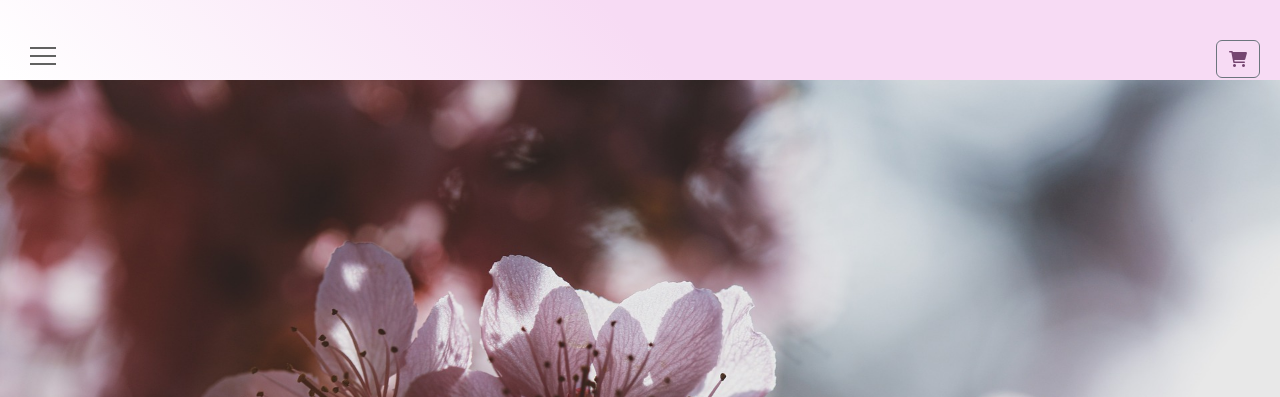
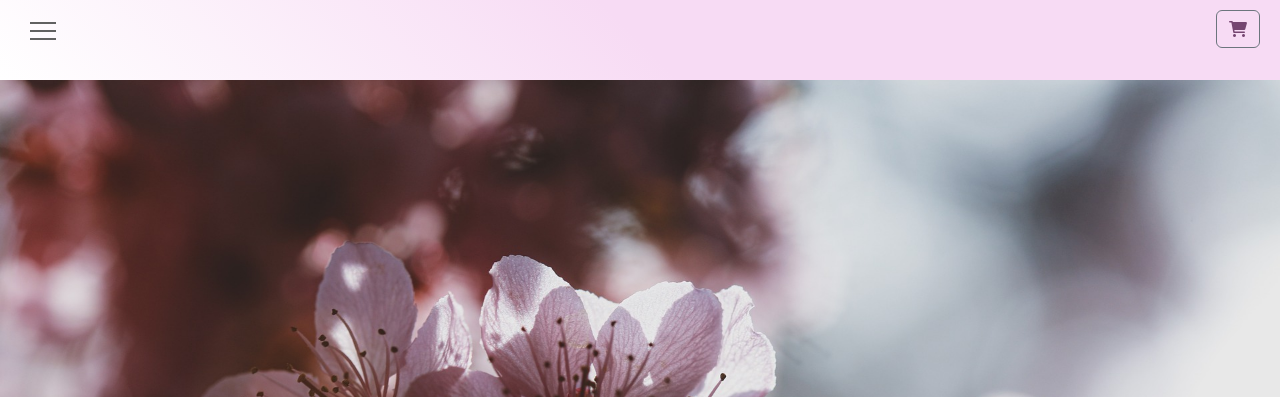
Before and after one commit to PabloGalindoRoldan/javaScript, a plain HTML site: page index.html in a window 1280 px wide. Shown: the top 397 px of the page. Drawn offline with nearby package versions, Linux system fonts and the light colour scheme; a web font is replaced by a local one.

Commit message:
Arregle un problema de diseño

```diff
--- a/css/styles.scss
+++ b/css/styles.scss
@@ -72,7 +72,7 @@ $text: 'Raleway','Lucida Sans', 'Lucida Sans Regular', 'Lucida Grande', 'Lucida
 
 .menu__btn {
     position: fixed;
-    top: 55px;
+    top: 30px;
     left: 30px;
     width: 26px;
     height: 26px;
@@ -103,7 +103,7 @@ $text: 'Raleway','Lucida Sans', 'Lucida Sans Regular', 'Lucida Grande', 'Lucida
 
 .btnCarrito{
     position: fixed;
-    top: 40px;
+    top: 10px;
     right: 20px;
     // width: 26px;
     // height: 26px;
```
Also changed, not shown: css/styles.css.
